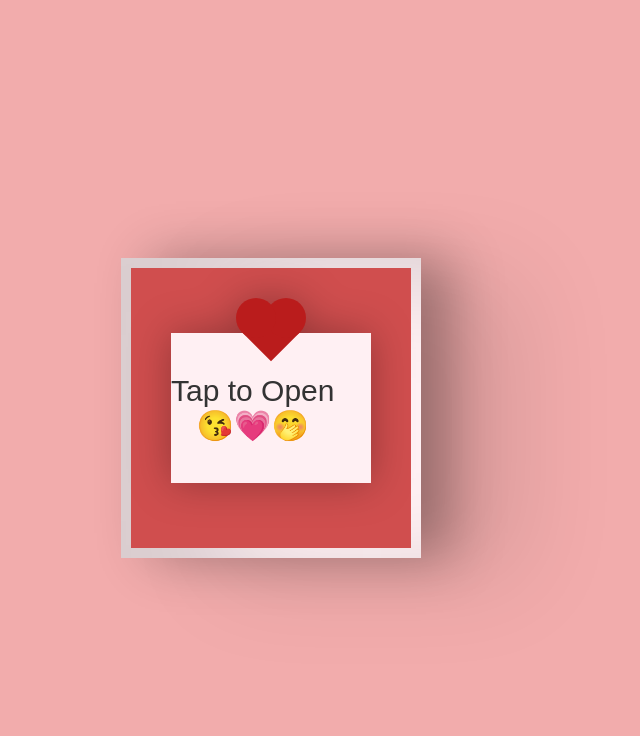
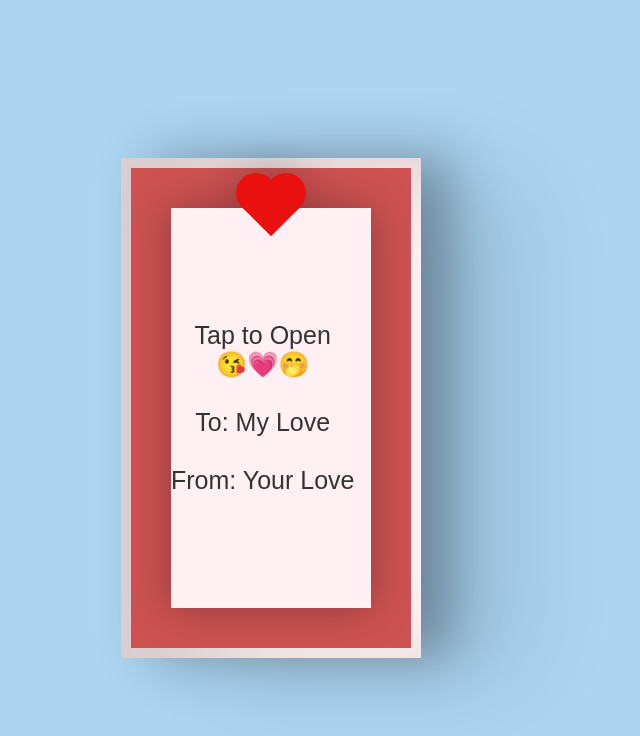
Before and after one commit to FracoMomo/valentinesforlove, a plain HTML site: page index.html in a window 1280 px wide. Shown: the whole page, without its empty margins (369-1009 px from the left). Drawn offline with Linux system fonts and the light colour scheme; a web font is replaced by a local one.

Commit message:
adjust the size of the letter

```diff
--- a/index.html
+++ b/index.html
@@ -12,7 +12,7 @@
     <input id="open" type="checkbox">
     <label class="open" for="open"></label>
   <div class="card-front">
-    <div class="note">Tap to Open <br>😘💗🤭</div>
+    <div class="note">Tap to Open <br>😘💗🤭<br><br>To: My Love<br><br>From: Your Love</div>
   </div>
 
     <div class="card-inside">
@@ -20,6 +20,7 @@
       <div class="heart"></div>
       <div class="smile"></div>
       <div class="eyes"></div>
+      <div class="ily">I Love You My Love<br>😘😚😚</div>
   </div>
   </div>
 </body>
--- a/style.css
+++ b/style.css
@@ -5,7 +5,7 @@ body {
     display: flex;
     justify-content: center;
     align-items: center;
-    background-color: #f2acac;
+    background-color: #acd5f2;
     font-family: 'Mochiy Pop P One', sans-serif;
   }
 
@@ -16,7 +16,7 @@ body {
   .valentines-day-card {
     position: relative;
     width: 300px;
-    height:300px;
+    height:500px;
     transform-style: preserve-3d;
       transform: perspective(2500px);
     transition: .3s;
@@ -26,7 +26,7 @@ body {
     position: relative;
     background-color: #fff0f3;
     width: 300px;
-    height:300px;
+    height:500px;
     transform-origin: left;
     box-shadow: inset 100px 20px 100px rgba(0,0,0,.15), 30px 0 50px rgba(0,0,0,0.3);
     transition: .3s;
@@ -36,8 +36,8 @@ body {
     content:"";
     position: absolute;
     width: 280px;
-    height: 280px;
-    background-color: #d04e4e;
+    height: 480px;
+    background-color: #ce5252;
     top: 10px;
     left: 10px;
   }
@@ -46,7 +46,7 @@ body {
     position: absolute;
     background-color: #fff0f3;
     width: 300px;
-    height:300px;
+    height:500px;
     z-index:-1;
     left:0;
     top:0;
@@ -56,7 +56,7 @@ body {
   .open {
     position: absolute;
     width: 300px;
-    height:300px;
+    height:500px;
     left:0;
     top:0;
     background-color: transparent;
@@ -73,7 +73,7 @@ body {
     z-index:5;
     background-color: #fff0f3;
     width:300px;
-    height:300px;
+    height:500px;
     top:0;
     left:0;
     box-shadow: inset 100px 20px 100px rgba(0,0,0,.1), 30px 0 50px rgba(0,0,0,0.1);
@@ -82,12 +82,12 @@ body {
   .note {
     position: relative;
     width: 200px;
-    height: 150px;
+    height: 400px;
     background-color: #fff0f3;
-    top:75px;
+    top:50px;
     left:50px;
     color: #333;
-    font-size:30px;
+    font-size:25px;
     display: flex;
     align-items: center;
     text-align: center;
@@ -97,7 +97,7 @@ body {
   .note:before, .note:after {
     position: absolute;
     content:"";
-    background-color: #ba1c1c;
+    background-color: #e91010;
     width: 40px;
     height:40px;
   }
@@ -112,7 +112,7 @@ body {
     border-radius:50%;
     top:-35px;
     left:65px;
-    box-shadow:30px 0 #ba1c1c;
+    box-shadow:30px 0 #e91010;
   }
 
   .text-one {
@@ -148,7 +148,7 @@ body {
     background-color: #d04e4e;
     height: 60px;
     width:60px;
-    top:180px;
+    top:140px;
     left:120px;
     transform: rotate(-45deg);
     animation: .8s beat infinite;
@@ -181,7 +181,7 @@ body {
     background-color: #333;
     z-index:1;
     border-radius: 0 0 100px 100px;
-    top:200px;
+    top:170px;
     left:135px;
     overflow: hidden;
   }
@@ -205,11 +205,20 @@ body {
     width:10px;
     height:10px;
     z-index:1;
-    top:190px;
+    top:155px;
     left: 157px;
     box-shadow: -40px 0 #333;
     transform-origin: 50%;
     animation: close 2s infinite;
+  }
+
+  .ily {
+    position: absolute;
+    color: #333;
+    font-size: 25px;
+    top:400px;
+    width:300px;
+    text-align: center;
   }
 
   @keyframes close {
```
